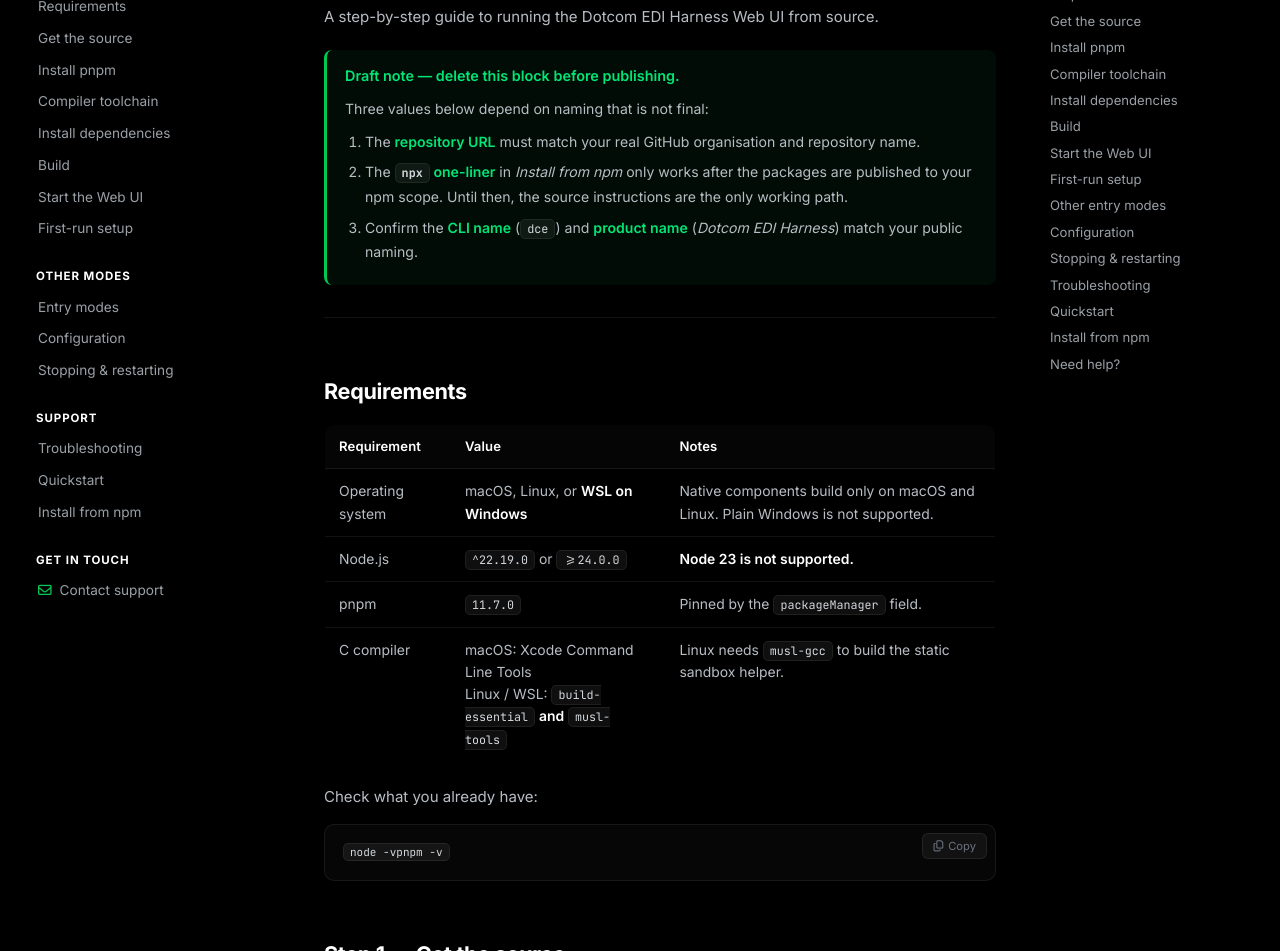
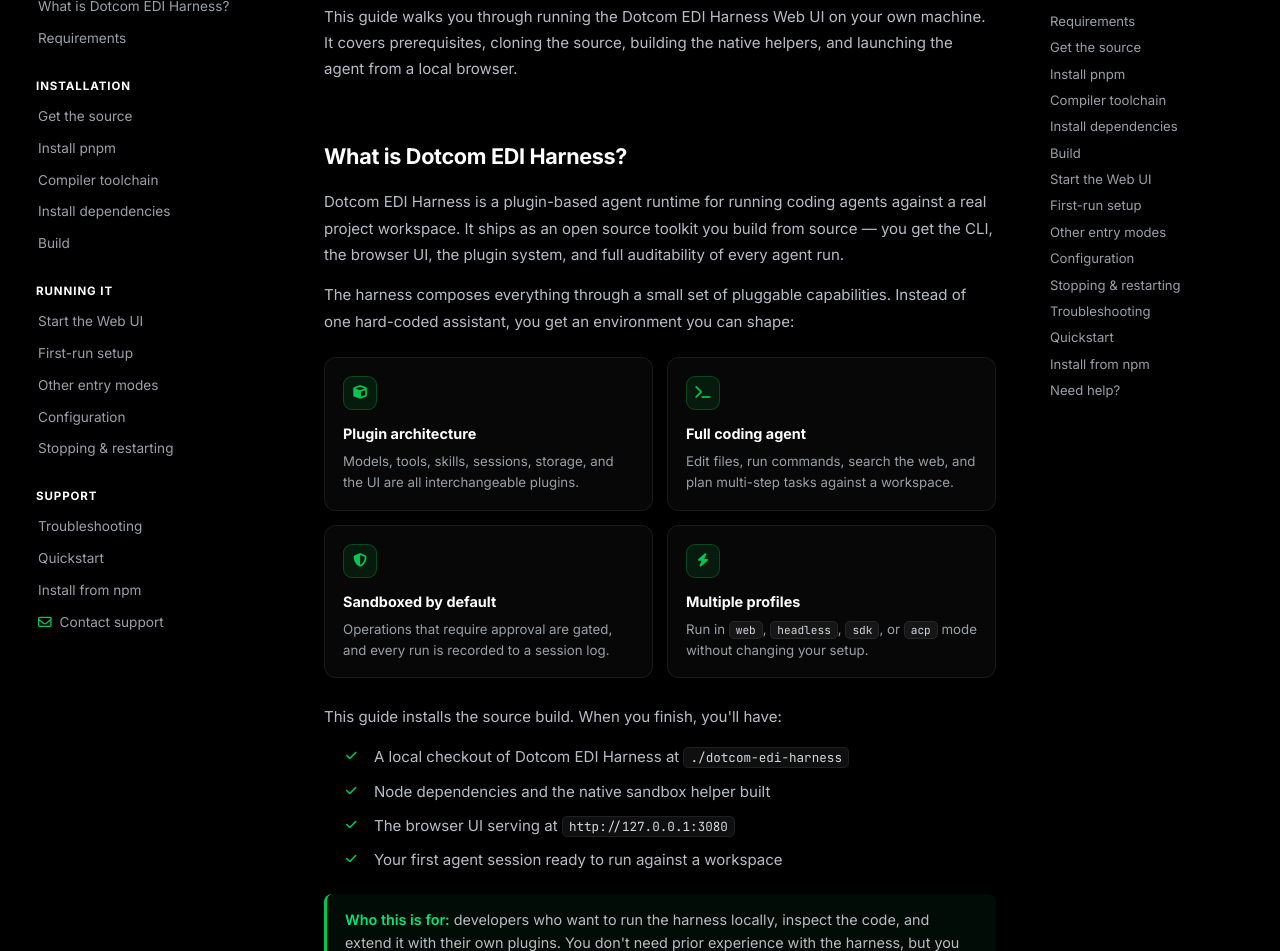
Before and after one commit to stingbytx/doc.dcai.edi, a plain HTML site: page index.html in a window 1280 px wide. Shown: the part 153-1104 px from the top of the page. Drawn offline with Linux system fonts and the light colour scheme.

Commit message:
Update index.html

```diff
--- a/index.html
+++ b/index.html
@@ -3,13 +3,12 @@
 <head>
 <meta charset="UTF-8" />
 <meta name="viewport" content="width=device-width, initial-scale=1.0, viewport-fit=cover" />
-<title> dotcomAI Docs - Installing Dotcom EDI Harness</title>
+<title>Installing Dotcom EDI Harness | dotcomAI Docs</title>
 
 <meta name="description" content="A step-by-step guide to running the Dotcom EDI Harness Web UI from source.">
 <meta name="author" content="Manuja Damsara">
 <meta name="theme-color" content="#00c853">
 
-<!-- Local favicon -->
 <link rel="icon" type="image/png" href="favicon.png">
 <link rel="apple-touch-icon" href="favicon.png">
 
@@ -49,9 +48,7 @@
 
   .mono { font-family: 'JetBrains Mono', ui-monospace, SFMono-Regular, Menlo, monospace; }
 
-  /* ============================================================
-     TOP NAV
-     ============================================================ */
+  /* ============ TOP NAV ============ */
   .topnav {
     position: sticky;
     top: 0;
@@ -207,9 +204,7 @@
     font-size: 0.9rem;
   }
 
-  /* ============================================================
-     LAYOUT
-     ============================================================ */
+  /* ============ LAYOUT ============ */
   .layout {
     display: grid;
     grid-template-columns: 260px minmax(0, 1fr) 220px;
@@ -220,9 +215,7 @@
     align-items: start;
   }
 
-  /* ============================================================
-     LEFT SIDEBAR
-     ============================================================ */
+  /* ============ SIDEBAR ============ */
   .sidebar {
     position: sticky;
     top: var(--nav-h);
@@ -270,9 +263,7 @@
     font-weight: 600;
   }
 
-  /* ============================================================
-     MAIN CONTENT
-     ============================================================ */
+  /* ============ CONTENT ============ */
   .content {
     padding: 40px 0 100px;
     min-width: 0;
@@ -337,7 +328,51 @@
     margin: 32px 0;
   }
 
-  .note {
+  /* Intro card grid */
+  .intro-grid {
+    display: grid;
+    grid-template-columns: repeat(auto-fit, minmax(220px, 1fr));
+    gap: 14px;
+    margin: 22px 0 26px;
+  }
+  .intro-card {
+    background: rgba(10, 10, 10, 0.7);
+    border: 1px solid var(--border);
+    border-radius: 12px;
+    padding: 18px 18px 16px;
+    transition: border-color 0.2s, transform 0.2s;
+  }
+  .intro-card:hover {
+    border-color: var(--green-line);
+    transform: translateY(-2px);
+  }
+  .intro-card .icon {
+    width: 34px; height: 34px;
+    border-radius: 9px;
+    display: flex;
+    align-items: center;
+    justify-content: center;
+    background: var(--green-dim);
+    border: 1px solid var(--green-line);
+    color: var(--green);
+    font-size: 0.85rem;
+    margin-bottom: 12px;
+  }
+  .intro-card h5 {
+    font-size: 0.9rem;
+    font-weight: 700;
+    color: #fff;
+    margin-bottom: 6px;
+  }
+  .intro-card p {
+    font-size: 0.83rem;
+    color: var(--text-dim);
+    margin: 0;
+    line-height: 1.6;
+  }
+
+  /* Info callout */
+  .callout {
     background: rgba(0,200,83,0.06);
     border-left: 3px solid var(--green);
     border-radius: 8px;
@@ -346,8 +381,31 @@
     font-size: 0.9rem;
     color: #b8bdc4;
   }
-  .note strong { color: var(--green-soft); }
+  .callout strong { color: var(--green-soft); }
 
+  /* Checklist */
+  .checklist {
+    list-style: none;
+    margin-left: 0;
+    padding: 0;
+  }
+  .checklist li {
+    position: relative;
+    padding-left: 28px;
+    margin-bottom: 8px;
+  }
+  .checklist li::before {
+    content: '\f00c';
+    font-family: 'Font Awesome 6 Free';
+    font-weight: 900;
+    position: absolute;
+    left: 0;
+    top: 1px;
+    color: var(--green);
+    font-size: 0.75rem;
+  }
+
+  /* Inline code */
   .content code {
     font-family: 'JetBrains Mono', monospace;
     font-size: 0.84em;
@@ -359,6 +417,7 @@
     word-break: break-word;
   }
 
+  /* Code block */
   .codeblock {
     position: relative;
     background: #060606;
@@ -403,6 +462,7 @@
     border-color: var(--green-line);
   }
 
+  /* Table */
   .content table {
     width: 100%;
     border-collapse: collapse;
@@ -431,9 +491,7 @@
   .content tbody tr:last-child td { border-bottom: none; }
   .content tbody tr:hover { background: rgba(255,255,255,0.015); }
 
-  /* ============================================================
-     RIGHT RAIL
-     ============================================================ */
+  /* ============ RAIL ============ */
   .rail {
     position: sticky;
     top: var(--nav-h);
@@ -473,9 +531,7 @@
     font-weight: 500;
   }
 
-  /* ============================================================
-     FOOTER
-     ============================================================ */
+  /* ============ FOOTER ============ */
   .docs-footer {
     border-top: 1px solid var(--border);
     padding: 24px;
@@ -497,9 +553,7 @@
   }
   .docs-footer a:hover, .docs-footer button.linkbtn:hover { color: var(--green-soft); }
 
-  /* ============================================================
-     CONTACT MODAL
-     ============================================================ */
+  /* ============ CONTACT MODAL ============ */
   .modal-backdrop {
     position: fixed;
     inset: 0;
@@ -600,7 +654,6 @@
     font-weight: 600;
     color: #fff;
     margin-bottom: 6px;
-    letter-spacing: 0.01em;
   }
   .form-group input,
   .form-group textarea {
@@ -625,12 +678,7 @@
   }
   .form-group textarea { min-height: 110px; line-height: 1.55; }
 
-  .form-actions {
-    display: flex;
-    gap: 10px;
-    margin-top: 18px;
-    flex-wrap: wrap;
-  }
+  .form-actions { display: flex; gap: 10px; margin-top: 18px; flex-wrap: wrap; }
 
   .btn-primary {
     flex: 1;
@@ -657,7 +705,6 @@
     transform: translateY(-1px);
     box-shadow: 0 12px 32px rgba(0,230,118,0.35);
   }
-  .btn-primary:active { transform: translateY(0); }
 
   .btn-ghost {
     display: inline-flex;
@@ -708,9 +755,7 @@
   }
   .contact-email-line i { color: var(--green); }
 
-  /* ============================================================
-     RESPONSIVE
-     ============================================================ */
+  /* ============ RESPONSIVE ============ */
   @media (max-width: 1200px) {
     .layout { grid-template-columns: 240px minmax(0, 1fr); }
     .rail { display: none; }
@@ -805,9 +850,7 @@
 </head>
 <body>
 
-<!-- ============================================================
-     TOP NAV
-     ============================================================ -->
+<!-- ============ TOP NAV ============ -->
 <header class="topnav">
   <div class="topnav-inner">
     <button class="menu-toggle" id="menuToggle" aria-label="Toggle menu" aria-expanded="false">
@@ -840,32 +883,34 @@
   </div>
 </header>
 
-<!-- Backdrop for mobile sidebar -->
 <div class="sidebar-backdrop" id="sidebarBackdrop"></div>
 
-<!-- ============================================================
-     LAYOUT
-     ============================================================ -->
+<!-- ============ LAYOUT ============ -->
 <div class="layout">
 
   <!-- ============ LEFT SIDEBAR ============ -->
   <aside class="sidebar" id="sidebar">
     <div class="side-section">
-      <h4>Guide</h4>
-      <a href="#top" class="active">Installation overview</a>
+      <h4>Getting started</h4>
+      <a href="#top" class="active">Overview</a>
+      <a href="#what-is">What is Dotcom EDI Harness?</a>
       <a href="#requirements">Requirements</a>
+    </div>
+
+    <div class="side-section">
+      <h4>Installation</h4>
       <a href="#step1">Get the source</a>
       <a href="#step2">Install pnpm</a>
       <a href="#step3">Compiler toolchain</a>
       <a href="#step4">Install dependencies</a>
       <a href="#step5">Build</a>
-      <a href="#step6">Start the Web UI</a>
-      <a href="#step7">First-run setup</a>
     </div>
 
     <div class="side-section">
-      <h4>Other modes</h4>
-      <a href="#modes">Entry modes</a>
+      <h4>Running it</h4>
+      <a href="#step6">Start the Web UI</a>
+      <a href="#step7">First-run setup</a>
+      <a href="#modes">Other entry modes</a>
       <a href="#config">Configuration</a>
       <a href="#stop">Stopping &amp; restarting</a>
     </div>
@@ -875,10 +920,6 @@
       <a href="#troubleshooting">Troubleshooting</a>
       <a href="#quickstart">Quickstart</a>
       <a href="#npm">Install from npm</a>
-    </div>
-
-    <div class="side-section">
-      <h4>Get in touch</h4>
       <a onclick="openContact()"><i class="far fa-envelope" style="margin-right:8px;color:var(--green)"></i>Contact support</a>
     </div>
   </aside>
@@ -888,23 +929,55 @@
 
     <h1 id="top">Installing Dotcom EDI Harness</h1>
 
-    <p>A step-by-step guide to running the Dotcom EDI Harness Web UI from source.</p>
+    <p>This guide walks you through running the Dotcom EDI Harness Web UI on your own machine. It covers prerequisites, cloning the source, building the native helpers, and launching the agent from a local browser.</p>
 
-    <div class="note">
-      <strong>Draft note — delete this block before publishing.</strong>
-      <p style="margin:10px 0 0;color:#b8bdc4;font-size:0.88rem;">
-        Three values below depend on naming that is not final:
-      </p>
-      <ol style="margin:8px 0 0 20px;font-size:0.88rem;">
-        <li>The <strong>repository URL</strong> must match your real GitHub organisation and repository name.</li>
-        <li>The <strong><code>npx</code> one-liner</strong> in <em>Install from npm</em> only works after the packages are published to your npm scope. Until then, the source instructions are the only working path.</li>
-        <li>Confirm the <strong>CLI name</strong> (<code>dce</code>) and <strong>product name</strong> (<em>Dotcom EDI Harness</em>) match your public naming.</li>
-      </ol>
+    <h2 id="what-is">What is Dotcom EDI Harness?</h2>
+
+    <p>Dotcom EDI Harness is a plugin-based agent runtime for running coding agents against a real project workspace. It ships as an open source toolkit you build from source — you get the CLI, the browser UI, the plugin system, and full auditability of every agent run.</p>
+
+    <p>The harness composes everything through a small set of pluggable capabilities. Instead of one hard-coded assistant, you get an environment you can shape:</p>
+
+    <div class="intro-grid">
+      <div class="intro-card">
+        <div class="icon"><i class="fas fa-cube"></i></div>
+        <h5>Plugin architecture</h5>
+        <p>Models, tools, skills, sessions, storage, and the UI are all interchangeable plugins.</p>
+      </div>
+      <div class="intro-card">
+        <div class="icon"><i class="fas fa-terminal"></i></div>
+        <h5>Full coding agent</h5>
+        <p>Edit files, run commands, search the web, and plan multi-step tasks against a workspace.</p>
+      </div>
+      <div class="intro-card">
+        <div class="icon"><i class="fas fa-shield-halved"></i></div>
+        <h5>Sandboxed by default</h5>
+        <p>Operations that require approval are gated, and every run is recorded to a session log.</p>
+      </div>
+      <div class="intro-card">
+        <div class="icon"><i class="fas fa-bolt"></i></div>
+        <h5>Multiple profiles</h5>
+        <p>Run in <code>web</code>, <code>headless</code>, <code>sdk</code>, or <code>acp</code> mode without changing your setup.</p>
+      </div>
+    </div>
+
+    <p>This guide installs the source build. When you finish, you'll have:</p>
+
+    <ul class="checklist">
+      <li>A local checkout of Dotcom EDI Harness at <code>./dotcom-edi-harness</code></li>
+      <li>Node dependencies and the native sandbox helper built</li>
+      <li>The browser UI serving at <code>http://127.0.0.1:3080</code></li>
+      <li>Your first agent session ready to run against a workspace</li>
+    </ul>
+
+    <div class="callout">
+      <strong>Who this is for:</strong> developers who want to run the harness locally, inspect the code, and extend it with their own plugins. You don't need prior experience with the harness, but you should be comfortable with a terminal, <code>git</code>, and Node.js.
     </div>
 
     <hr>
 
     <h2 id="requirements">Requirements</h2>
+
+    <p>Before you start, confirm your machine meets the following:</p>
 
     <table>
       <thead>
@@ -937,12 +1010,15 @@
     <p>Check what you already have:</p>
 
     <div class="codeblock">
-      <pre><code>node -vpnpm -v</code></pre>
+      <pre><code>node -v
+pnpm -v</code></pre>
       <button class="copy" data-copy="node -v
 pnpm -v"><i class="far fa-copy"></i> Copy</button>
     </div>
 
     <h2 id="step1">Step 1 — Get the source</h2>
+
+    <p>Clone the repository and move into it:</p>
 
     <div class="codeblock">
       <pre><code>git clone https://github.com/dotcom-edi/dotcom-edi-harness.git
@@ -955,6 +1031,8 @@
 
     <h2 id="step2">Step 2 — Install pnpm</h2>
 
+    <p>Dotcom EDI Harness pins pnpm to a specific version. Install it globally:</p>
+
     <div class="codeblock">
       <pre><code>npm install -g pnpm@11.7.0
 pnpm -v          # expect 11.7.0</code></pre>
@@ -962,7 +1040,11 @@
 pnpm -v"><i class="far fa-copy"></i> Copy</button>
     </div>
 
+    <p>If your shell reports a different version, your <code>PATH</code> is probably pointing at an older global install. Open a new shell or re-check with <code>which pnpm</code>.</p>
+
     <h2 id="step3">Step 3 — Install the compiler toolchain</h2>
+
+    <p>Some parts of the harness are native code. Install the compiler for your platform:</p>
 
     <div class="codeblock">
       <pre><code># macOS
@@ -977,6 +1059,8 @@
     </div>
 
     <h2 id="step4">Step 4 — Install dependencies</h2>
+
+    <p>Install everything with pnpm:</p>
 
     <div class="codeblock">
       <pre><code>pnpm install</code></pre>
@@ -994,14 +1078,14 @@
 
     <h2 id="step5">Step 5 — Build</h2>
 
+    <p>Compile the native helpers, the TypeScript libraries, and the client bundles the Web UI is served from:</p>
+
     <div class="codeblock">
       <pre><code>pnpm run build</code></pre>
       <button class="copy" data-copy="pnpm run build"><i class="far fa-copy"></i> Copy</button>
     </div>
 
-    <p>This compiles the native helpers, the TypeScript libraries, and the client bundles the Web UI is served from. It takes several minutes.</p>
-
-    <p><strong>The build is mandatory before the first launch.</strong> A successful build ends with:</p>
+    <p>This takes several minutes. <strong>The build is mandatory before the first launch.</strong> A successful build ends with a line like:</p>
 
     <div class="codeblock">
       <pre><code>build: recorded &lt;number&gt; client artifact(s) with &lt;number&gt; public value(s)</code></pre>
@@ -1017,6 +1101,8 @@
     <p>If that reports <code>No such file or directory</code>, the build did not complete — re-run it before continuing.</p>
 
     <h2 id="step6">Step 6 — Start the Web UI</h2>
+
+    <p>Launch the browser UI:</p>
 
     <div class="codeblock">
       <pre><code>pnpm dce web</code></pre>
@@ -1042,11 +1128,17 @@
 
     <h2 id="step7">Step 7 — First-run setup</h2>
 
+    <p>With the Web UI open, there are three things to do before your first task:</p>
+
     <ol>
       <li>Open <strong>Settings → Models</strong>, enter your provider API key, and save. The model route becomes usable immediately, with no restart.</li>
       <li>Choose <strong>Choose workspace</strong> and select the project directory the agent should work in. The session composer stays unavailable until a workspace is selected.</li>
       <li>Start a session and send a task.</li>
     </ol>
+
+    <div class="callout">
+      <strong>Tip:</strong> start with a small, well-scoped task the first time — for example, <em>"Summarize this repository and identify its main packages."</em> It gives you a feel for how the agent plans and calls tools before you point it at something larger.
+    </div>
 
     <h2 id="modes">Other entry modes</h2>
 
@@ -1068,6 +1160,8 @@
     <p><code>web</code>, <code>headless</code>, <code>sdk</code>, <code>sdk-minimal</code>, and <code>acp</code> initialise themselves on first use. The invoking directory is the default workspace root.</p>
 
     <h2 id="config">Configuration</h2>
+
+    <p>Dotcom EDI Harness keeps its state under your home directory:</p>
 
     <table>
       <thead><tr><th>Path</th><th>Contents</th></tr></thead>
@@ -1130,7 +1224,14 @@
 
     <h2 id="npm">Install from npm</h2>
 
-    <p>Not yet available. The npm packages are prepared under the project scope but have not been published, so <code>npx</code> will not resolve them. Publishing is a separate step covering the full package family.</p>
+    <p>The npm packages are published under our project scope. Once available, you'll be able to launch the Web UI without cloning the source:</p>
+
+    <div class="codeblock">
+      <pre><code>npx @dotcomai/dce web</code></pre>
+      <button class="copy" data-copy="npx @dotcomai/dce web"><i class="far fa-copy"></i> Copy</button>
+    </div>
+
+    <p>If <code>npx</code> reports that the package cannot be found, the npm release has not gone out yet — use the source install above in the meantime.</p>
 
     <hr>
 
@@ -1147,6 +1248,7 @@
   <!-- ============ RIGHT RAIL ============ -->
   <aside class="rail">
     <h4>On this page</h4>
+    <a href="#what-is">What is Dotcom EDI Harness?</a>
     <a href="#requirements">Requirements</a>
     <a href="#step1">Get the source</a>
     <a href="#step2">Install pnpm</a>
@@ -1166,21 +1268,17 @@
 
 </div>
 
-<!-- ============================================================
-     FOOTER
-     ============================================================ -->
+<!-- ============ FOOTER ============ -->
 <footer class="docs-footer">
   <a href="https://home.dotcomai.site">Home</a>
   <a href="https://dotcomai.site">Chat</a>
   <button type="button" class="linkbtn" onclick="openContact()">Contact</button>
   <a href="#top">Top</a>
   <span style="margin: 0 10px;">·</span>
-  © 2026 All Rights Reserved · dotcomAI EDI Harness
+ © 2026 All Rights Reserved · dotcomAI EDI Harness
 </footer>
 
-<!-- ============================================================
-     CONTACT MODAL
-     ============================================================ -->
+<!-- ============ CONTACT MODAL ============ -->
 <div class="modal-backdrop" id="contactModal" role="dialog" aria-modal="true" aria-labelledby="contactTitle">
   <div class="modal">
     <div class="modal-header">
@@ -1231,9 +1329,7 @@
   </div>
 </div>
 
-<!-- ============================================================
-     SCRIPTS
-     ============================================================ -->
+<!-- ============ SCRIPTS ============ -->
 
 <script>
 /* ============ COPY BUTTONS ============ */
@@ -1305,12 +1401,11 @@
 </script>
 
 <script>
-/* ============ MOBILE SIDEBAR + TOPNAV MENU ============ */
+/* ============ MOBILE SIDEBAR ============ */
 (function() {
   const toggle = document.getElementById('menuToggle');
   const sidebar = document.getElementById('sidebar');
   const backdrop = document.getElementById('sidebarBackdrop');
-  const topnavLinks = document.getElementById('topnavLinks');
 
   function isMobile() { return window.innerWidth <= 900; }
 
@@ -1344,7 +1439,6 @@
     if (!isMobile()) closeSidebar();
   });
 
-  // Close sidebar on Esc
   document.addEventListener('keydown', (e) => {
     if (e.key === 'Escape' && sidebar.classList.contains('open')) closeSidebar();
   });
@@ -1352,7 +1446,7 @@
 </script>
 
 <script>
-/* ============ SEARCH (Ctrl/Cmd + K) ============ */
+/* ============ SEARCH ============ */
 (function() {
   const input = document.getElementById('searchInput');
   if (!input) return;
@@ -1400,19 +1494,16 @@
   document.body.classList.remove('no-scroll');
 }
 
-/* Close on backdrop click */
 document.getElementById('contactModal').addEventListener('click', (e) => {
   if (e.target.id === 'contactModal') closeContact();
 });
 
-/* Close on Esc */
 document.addEventListener('keydown', (e) => {
   if (e.key === 'Escape' && document.getElementById('contactModal').classList.contains('open')) {
     closeContact();
   }
 });
 
-/* Submit → mailto:support@dotcomai.site */
 function submitContact(e) {
   e.preventDefault();
 
@@ -1434,7 +1525,6 @@
 
   window.location.href = mailto;
 
-  // Small feedback then close
   setTimeout(() => {
     closeContact();
     document.getElementById('contactForm').reset();
```
